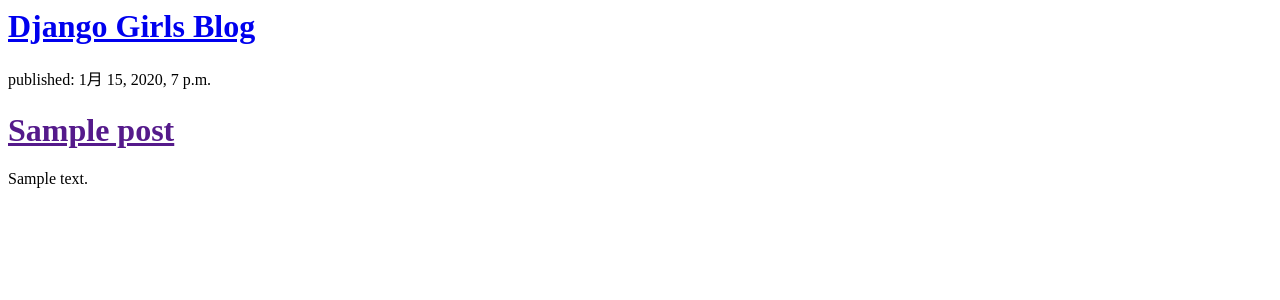
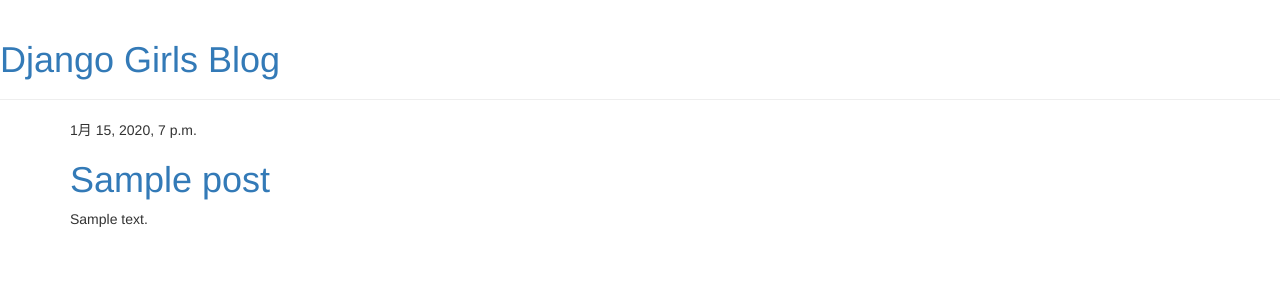
Before and after one commit to U637728/my-first-blog, a Django app: template blog/templates/blog/post_list.html in a window 1280 px wide. Shown: the top 300 px of the page. Run offline with Django 3.2, Linux system fonts and the light colour scheme; the template is opened without the code that fills it: values that come from a table or form of the project are taken from there, others are empty; tables that the repository leaves empty hold one stand-in row (values such as "Sample post"); some libraries are stand-ins or nearby versions.

Commit message:
Added view and template for detailed blog post as well as CSS for the site.

```diff
--- /dev/null
+++ b/blog/templates/blog/base.html
@@ -0,0 +1,23 @@
+{% load staticfiles %}
+<html>
+    <head>
+        <title>Django Girls blog</title>
+        <link rel="stylesheet" href="//maxcdn.bootstrapcdn.com/bootstrap/3.2.0/css/bootstrap.min.css">
+		<link rel="stylesheet" href="//maxcdn.bootstrapcdn.com/bootstrap/3.2.0/css/bootstrap-theme.min.css">
+        <link rel="stylesheet" href="{% static 'css/blog.css' %}">
+        <link href="http://fonts.googleapis.com/css?family=Lobster&subset=latin,latin-ext" rel="stylesheet" type="text/css">
+    </head>
+	<body>
+	    <div class="page-header">
+	        <h1><a href="/">Django Girls Blog</a></h1>
+	    </div>
+	    <div class="content container">
+	        <div class="row">
+	            <div class="col-md-8">
+	            {% block content %}
+	            {% endblock %}
+	            </div>
+	        </div>
+	    </div>
+	</body>
+</html>
--- a/blog/templates/blog/post_list.html
+++ b/blog/templates/blog/post_list.html
@@ -1,18 +1,13 @@
-<html>
-    <head>
-        <title>Django Girls blog</title>
-    </head>
-    <body>
-		<div>
-		    <h1><a href="/">Django Girls Blog</a></h1>
-		</div>
+{% extends 'blog/base.html' %}
 
-		{% for post in posts %}
-    		<div>
-        		<p>published: {{ post.published_date }}</p>
-        		<h1><a href="">{{ post.title }}</a></h1>
-        		<p>{{ post.text|linebreaksbr }}</p>
-    		</div>
-		{% endfor %}
-    </body>
-</html>
+{% block content %}
+	{% for post in posts %}
+	    <div class="post">
+	        <div class="date">
+	            {{ post.published_date }}
+	        </div>
+			<h1><a href="{% url 'post_detail' pk=post.pk %}">{{ post.title }}</a></h1>
+	        <p>{{ post.text|linebreaks }}</p>
+	    </div>
+	{% endfor %}
+{% endblock %}
--- a/blog/urls.py
+++ b/blog/urls.py
@@ -3,4 +3,5 @@ from . import views
 
 urlpatterns = [
     path('', views.post_list, name='post_list'),
+    path('post/<int:pk>/', views.post_detail, name='post_detail'),
 ]
--- a/mysite/settings.py
+++ b/mysite/settings.py
@@ -119,4 +119,8 @@ USE_TZ = True
 # https://docs.djangoproject.com/en/2.2/howto/static-files/
 
 STATIC_URL = '/static/'
-STATIC_ROOT = os.path.join(BASE_DIR, 'static')
+#STATIC_ROOT = os.path.join(BASE_DIR, 'static')
+
+STATICFILES_DIRS = (
+    os.path.join(BASE_DIR, "static"),
+)
```
Also changed, not shown: blog/templates/blog/post_detail.html (added, +13 -0 lines), blog/views.py (+11 -0 lines).
